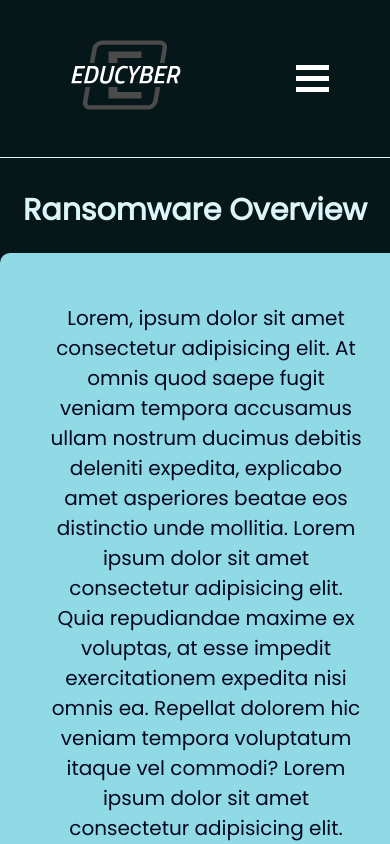
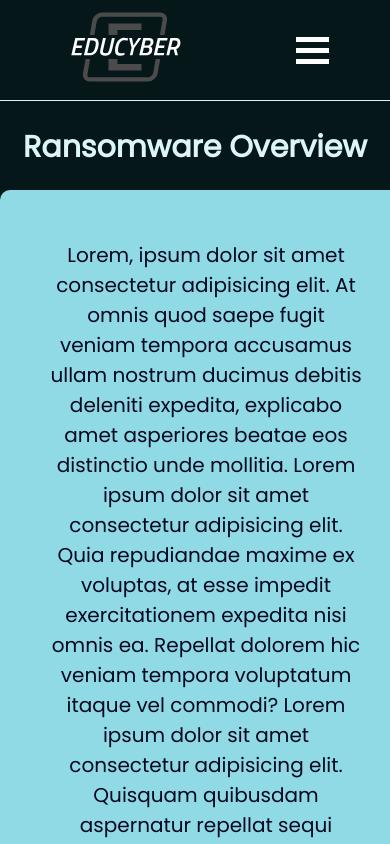
Before and after one commit to George-101B/Development-Project, a plain HTML site: page Ransomware.html in a window 390 px wide. Shown: the top 844 px of the page. Drawn offline with Linux system fonts and the light colour scheme.

Commit message:
mobile nav fix

```diff
--- a/Ransomware.css
+++ b/Ransomware.css
@@ -20,11 +20,14 @@ h1{
 
 .navigation{
     display: flex;
+    position: fixed;
+    top: 0;
+    width: 100%;
+    height: 100px;
     align-items: center;
     justify-content: space-between;
     background-color: #06171A;
     border-bottom: 1px solid #DCF5F7;
-    padding-bottom: 0;
 }
 
 
@@ -184,7 +187,7 @@ h1{
 .Rans-overview h1{
     font-size: 50px;
     text-align: center;
-    margin-top: 30px;
+    margin-top: 125px;
     margin-bottom: 20px;
 }
 
```
